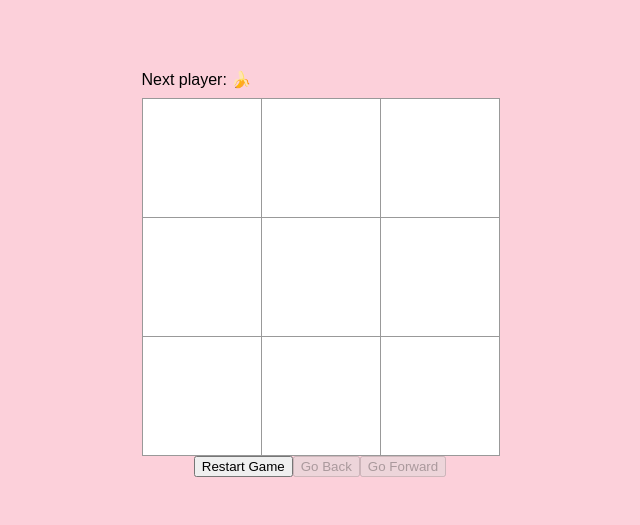
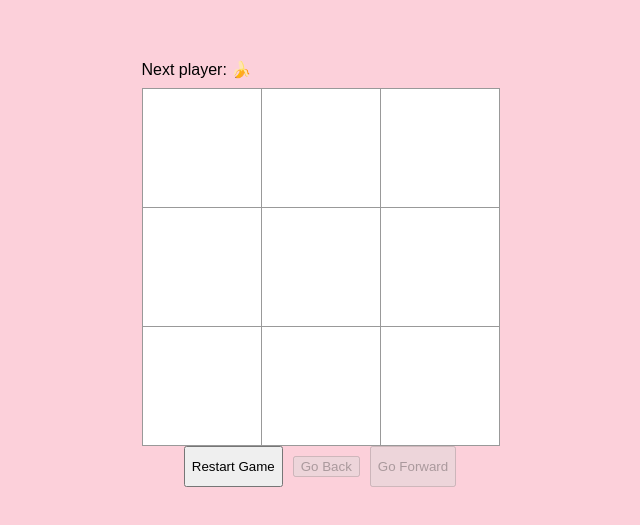
Before and after one commit to saanvitel/tictactoe, a React (Create React App) app in the folder src/: page / in a window 1280 px wide. Shown: the part 147-672 px from the top of the page, without its empty margins (320-960 px from the left). Built offline with nearby package versions, Linux system fonts and the light colour scheme.

Commit message:
figured out reset game button

```diff
--- a/src/App.jsx
+++ b/src/App.jsx
@@ -112,14 +112,15 @@ export default function Game(){
           <Board xIsNext={xIsNext} squares={currentSquares} handlePlay={handlePlay}/>
         </div>
       <div className="game-info">
-      <button onClick={() => jumpTo(0)}>Restart Game</button> <br />
-      <div>
-        <button disabled={0 < (currentMove) ? false : true} onClick={() => jumpTo(currentMove -1)}>Go Back</button>
+        <button onClick={() => {
+          setCurrentMove(0);
+          setHistory([Array(9).fill(null)])}
+        }>Restart Game</button> <br />
+        <button style={{margin: 10}}disabled={0 < (currentMove) ? false : true} onClick={() => jumpTo(currentMove -1)}>Go Back</button>
         <button disabled={history.length >= (currentMove + 2) ? false : true} onClick={() => jumpTo(currentMove + 1)}>Go Forward</button>
       </div>
-  </div>
     </div>
-
+    <Waffle />
   </>
   );
 }
@@ -144,3 +145,8 @@ function calculateWinner(squares) {
   }
   return [];
 }
+
+function Waffle() {
+  <div className="waffle">
+  </div>
+}
--- a/src/styles.css
+++ b/src/styles.css
@@ -125,6 +125,9 @@ body {
   flex-direction: row;
 }
 
-#movement-buttons {
-  padding: 10px;
+
+.waffle {
+  width: 130px;
+  height: 130px;
+  background: burlywood;
 }
```
